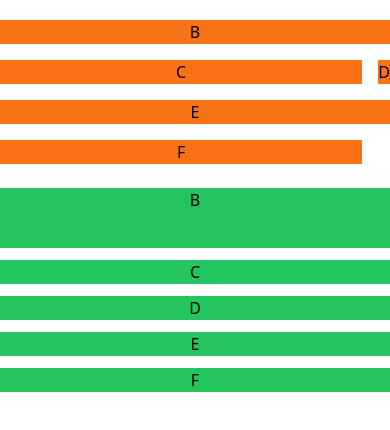
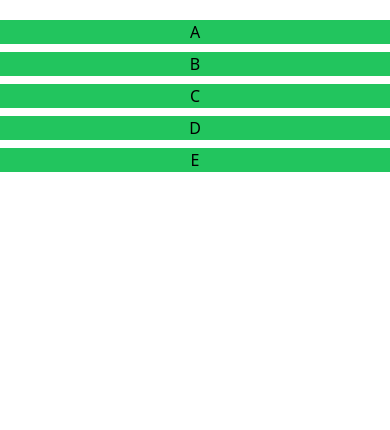
Before and after one commit to joseenrique-dev/tailwind-css, a plain HTML site: page prueba-4.html in a window 390 px wide. Drawn offline with nearby package versions, Linux system fonts and the light colour scheme.

Commit message:
working with responsive grid design

```diff
--- a/prueba-4.html
+++ b/prueba-4.html
@@ -58,7 +58,7 @@
       <div class="bg-pink-500 ">A</div>
       <div class="bg-pink-500 col-span-4">C</div>
     </div> -->
-
+<!--
     <div class="grid grid-cols-1 sm:grid-cols-4 gap-4">
       <div class="bg-orange-500 col-start-1 col-end-3">B</div>
       <div class="bg-orange-500">C</div>
@@ -67,13 +67,20 @@
       <div class="bg-orange-500">F</div>
     </div>
 <br>
-    <!-- GRID ROW -->
+
     <div class="grid grid-rows-4 gap-3">
       <div class="bg-green-500 row-span-2">B</div>
       <div class="bg-green-500">C</div>
       <div class="bg-green-500">D</div>
       <div class="bg-green-500">E</div>
       <div class="bg-green-500">F</div>
+    </div> -->
+    <div class="grid grid-cols-1 sm:grid-cols-4 grid-rows-2 gap-2 ">
+      <div class="bg-green-500">A</div>
+      <div class="bg-green-500">B</div>
+      <div class="bg-green-500 sm:col-span-2 sm:row-span-2 col-span-1 row-span-1">C</div>
+      <div class="bg-green-500">D</div>
+      <div class="bg-green-500">E</div>
     </div>
   </body>
 </html
```
